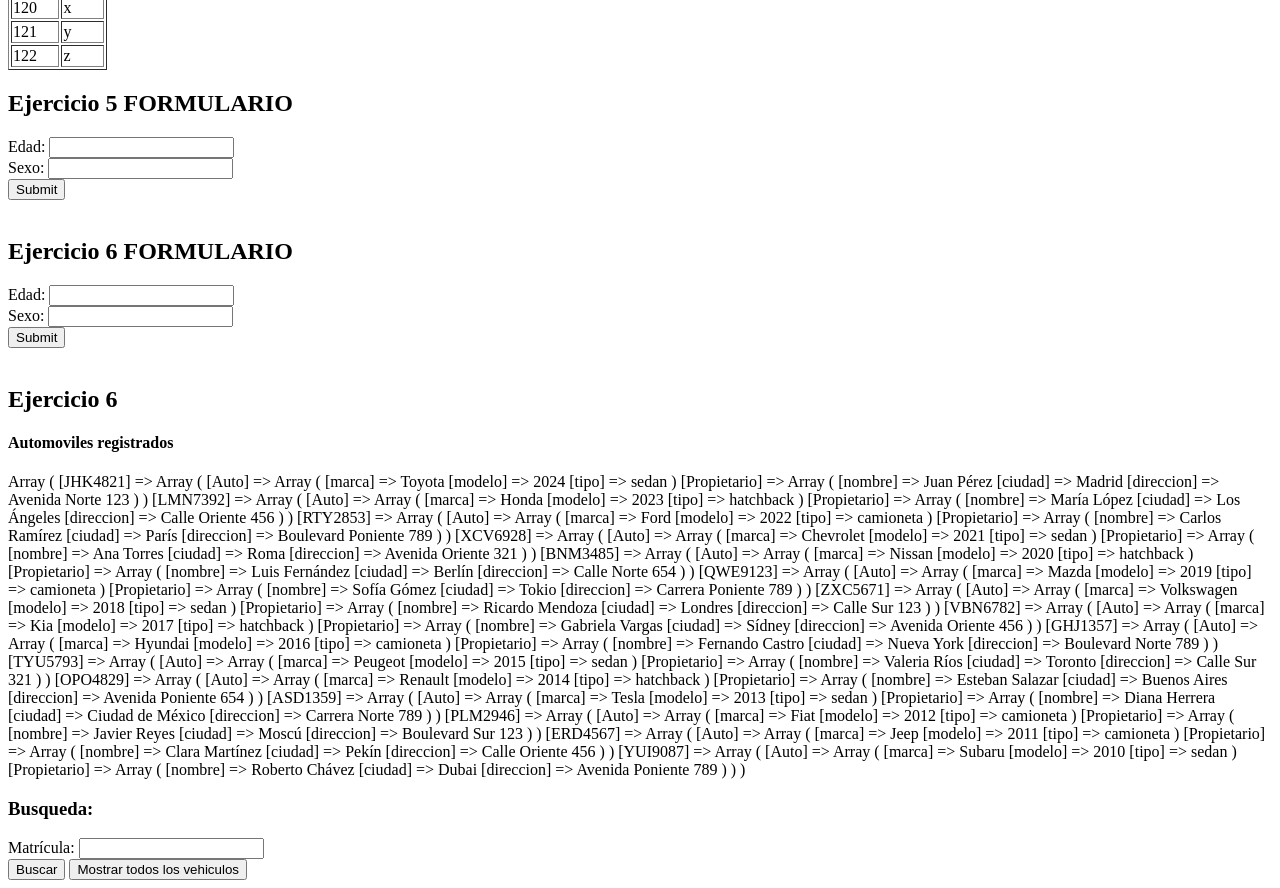
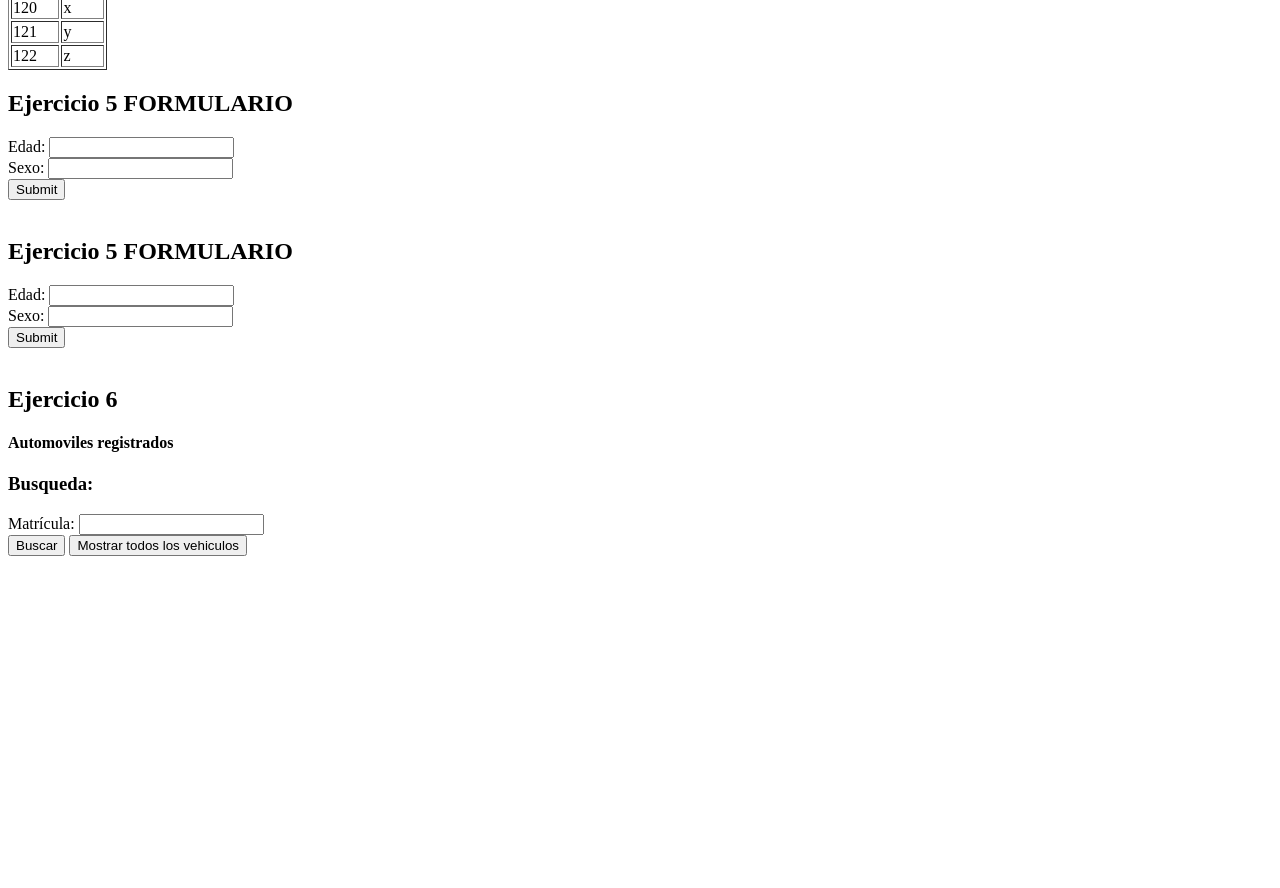
Before and after one commit to BlancaVisca/tecweb, a PHP site: page /tecweb/ in a window 1280 px wide. Shown: the part 1084-1972 px from the top of the page. After the commit the page ends 1640 px from the top, so only its background shows below. Run offline with PHP 8.4, Linux system fonts and the light colour scheme.

Commit message:
Practica 6

```diff
--- a/practicas/p06/index.php
+++ b/practicas/p06/index.php
@@ -69,7 +69,7 @@
 }
 ?>
 
-<h2>Ejercicio 6 FORMULARIO</h2>
+<h2>Ejercicio 5 FORMULARIO</h2>
     <form action="http://localhost/tecweb/practicas/p06/index.php"  method="post">
         Edad: <input type="number" name="matricula"><br>
         Sexo: <input type="text" name="sexo"><br>
@@ -100,10 +100,7 @@
 <h2>Ejercicio 6 </h2>
 
 <h4>Automoviles registrados</h4>
-    <?php
-        require_once __DIR__.'/src/funciones.php';
-        print_r($vehiculos);
-    ?>
+
 
     <h3>Busqueda:</h3>
 
--- a/practicas/p06/src/funciones.php
+++ b/practicas/p06/src/funciones.php
@@ -297,18 +297,7 @@ function mostrarauto($matricula){
 
     function mostrarautos() {
         global $vehiculos;
-        foreach ($vehiculos as $matricula => $auto) {
-
-            echo "<h2>Auto:</h2>";
-            echo "<P>Matrícula: $matricula</P>";
-            echo "<p>Marca: " . $auto["Auto"]["marca"] . "</p>";
-            echo "<p>Modelo: " . $auto["Auto"]["modelo"] . "</p>";
-            echo "<p>Tipo: " . $auto["Auto"]["tipo"] . "</p>";
-            echo "<p>Nombre del Propietario: " . $auto["Propietario"]["nombre"] . "</p>";
-            echo "<p>Ciudad: " . $auto["Propietario"]["ciudad"] . "</p>";
-            echo "<p>Dirección: " . $auto["Propietario"]["direccion"] . "</p>";
-
-        }
+        print_r($vehiculos);
     }
 
 ?>
```
